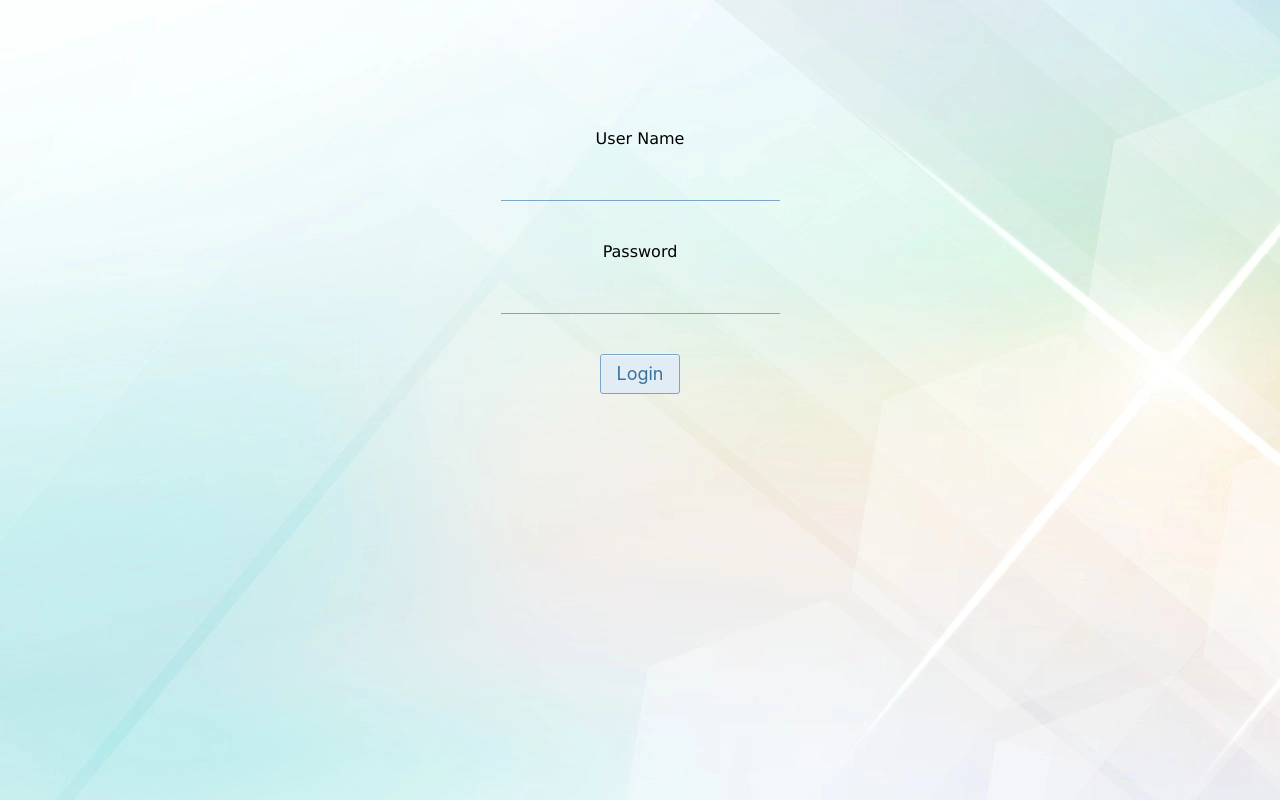
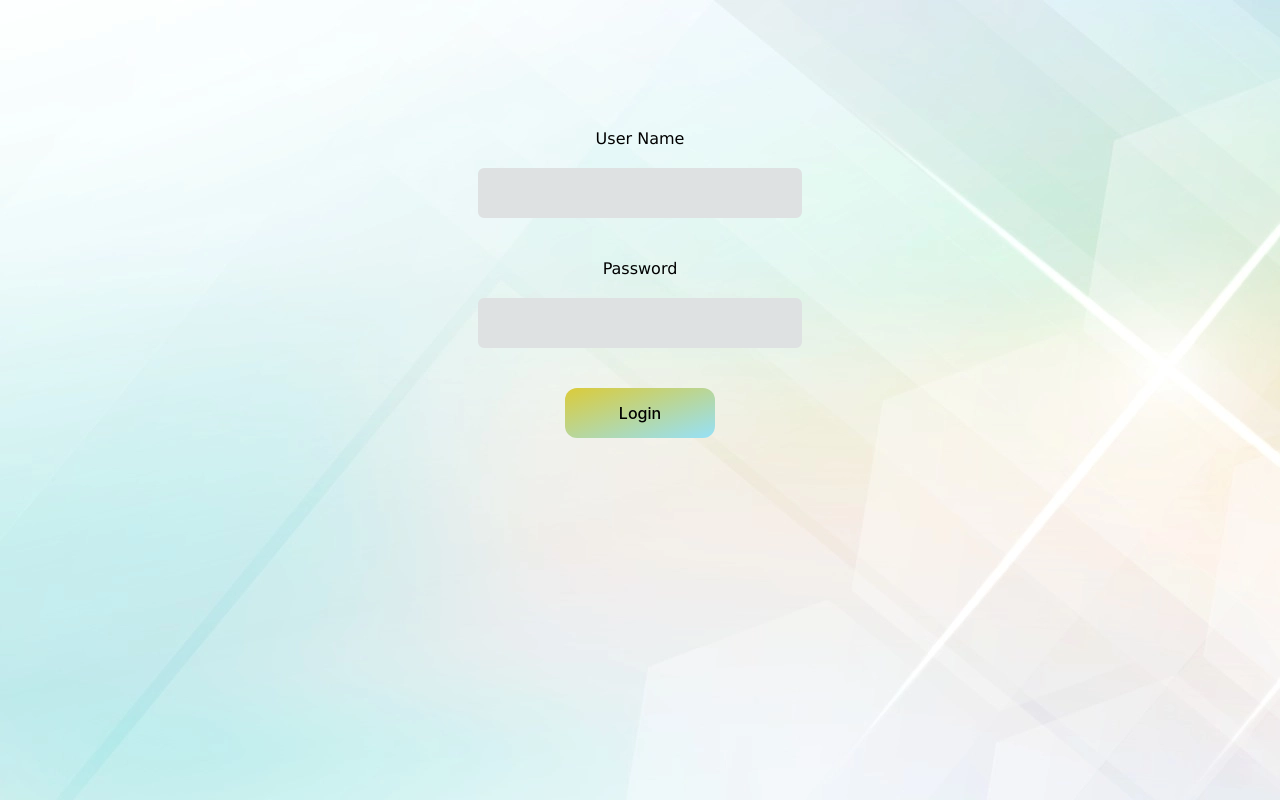
Before and after one commit to zoharhazani/note---react---express, a React (Create React App) app: page /Login in a window 1280 px wide. Built offline with nearby package versions, Linux system fonts and the light colour scheme.

Commit message:
bug fixes , ui changes

```diff
--- a/src/App.css
+++ b/src/App.css
@@ -8,9 +8,11 @@
   justify-content: space-between;
   max-width: 300px;
   max-height: 300px;
+  min-width: 300px;
+  margin: 5px;
+  float: left;
 }
 .notes-list {
-  display: grid;
   grid-gap: 1rem;
   grid-template-columns: repeat(auto-fit, minmax(250px, 1fr));
 }
@@ -26,7 +28,6 @@ textarea {
 }
 textarea:focus {
   outline: none;
-  cursor: pointer;
 }
 .save {
   background-color: aliceblue;
@@ -61,13 +62,11 @@ textarea:focus {
 
 .inputTitle:focus {
   outline: none;
-  cursor: pointer;
   border-bottom: 1px solid black;
   width: 120px;
 }
 .inputTitle:hover {
   outline: none;
-  cursor: pointer;
   border-bottom: 1px solid black;
   width: 120px;
 }
@@ -79,17 +78,26 @@ textarea:focus {
 }
 
 .inputTxt {
-  background-color: transparent;
-  border-style: solid;
-  border-width: 0px 0px 1px 0px;
-  border-color: #7aa7c7;
-  outline: 0;
-  height: 30px;
-  width: 275px;
-  text-align: center;
-  align-items: center;
-  justify-content: center;
-  display: flex;
+  font-size: 14px;
+  border-radius: 6px;
+  line-height: 1.5;
+  padding: 5px 10px;
+  transition: box-shadow 100ms ease-in, border 100ms ease-in,
+    background-color 100ms ease-in;
+  border: 2px solid #dee1e2;
+  color: rgb(14, 14, 16);
+  background: #dee1e2;
+  display: block;
+  height: 36px;
+  width: 300px;
+}
+.inputTxt:hover {
+  border-color: #ccc;
+}
+
+.inputTxt:focus {
+  border-color: #9147ff;
+  background: #fff;
 }
 
 .containerLogin {
@@ -98,55 +106,6 @@ textarea:focus {
   display: flex;
   margin-top: 10%;
   text-align: center;
-}
-
-.btnLogin {
-  align-items: center;
-  justify-content: center;
-  display: flex;
-  text-align: center;
-  width: 80px;
-  height: 40px;
-  background-color: #e1ecf4;
-  border-radius: 3px;
-  border: 1px solid #7aa7c7;
-  box-shadow: rgba(255, 255, 255, 0.7) 0 1px 0 0 inset;
-  box-sizing: border-box;
-  color: #39739d;
-  cursor: pointer;
-  display: inline-block;
-  font-family: -apple-system, system-ui, "Segoe UI", "Liberation Sans",
-    sans-serif;
-  font-size: 18px;
-  font-weight: 400;
-  line-height: 1.15385;
-  margin: 0;
-  outline: none;
-  padding: 8px 0.8em;
-  position: relative;
-  text-align: center;
-  text-decoration: none;
-  user-select: none;
-  -webkit-user-select: none;
-  touch-action: manipulation;
-  vertical-align: baseline;
-  white-space: nowrap;
-}
-
-.btnLogin:hover,
-.btnLogin:focus {
-  background-color: #b3d3ea;
-  color: #2c5777;
-}
-
-.btnLogin:focus {
-  box-shadow: 0 0 0 4px rgba(0, 149, 255, 0.15);
-}
-
-.btnLogin:active {
-  background-color: #a0c7e4;
-  box-shadow: none;
-  color: #2c5777;
 }
 
 .labelLogin {
@@ -159,7 +118,6 @@ textarea:focus {
   border-radius: 12px;
   color: black;
   cursor: pointer;
-  display: inline-block;
   font-family: -apple-system, system-ui, "Segoe UI", Roboto, Helvetica, Arial,
     sans-serif;
   font-size: 16px;
@@ -177,36 +135,30 @@ textarea:focus {
   align-items: center;
 }
 
-.login-btn:not([disabled]):focus {
+.position-loginbtn-home {
+  position: fixed;
+  top: 20px;
+  right: 30px;
+}
+
+.login-btn-home:not([disabled]):focus {
   box-shadow: 0 0 0.25rem rgba(0, 0, 0, 0.5),
     -0.125rem -0.125rem 1rem rgba(213, 219, 126, 0.5),
     0.125rem 0.125rem 1rem rgba(244, 255, 90, 0.5);
 }
 
-.login-btn:not([disabled]):hover {
+.login-btn-home:not([disabled]):hover {
   box-shadow: 0 0 0.25rem rgba(0, 0, 0, 0.5),
     -0.125rem -0.125rem 1rem rgba(213, 219, 126, 0.5),
     0.125rem 0.125rem 1rem rgba(244, 255, 90, 0.5);
-}
-
-.container-home {
-  max-width: 1400px;
-  margin-right: auto;
-  margin-left: auto;
-  margin-top: 5%;
-  padding-right: 15px;
-  padding-left: 15px;
-  align-items: center;
-}
-
-.footer-home {
-  display: flex;
-  align-items: center;
-  justify-content: space-between;
-  margin-left: 47%;
 }
 
 .logout-btn {
   border: none;
   cursor: pointer;
 }
+
+.size-btn-login {
+  width: 150px;
+  height: 50px;
+}
--- a/src/Components/EditNote.js
+++ b/src/Components/EditNote.js
@@ -1,30 +1,36 @@
-import { useEffect, useState } from "react";
 import { MdDeleteForever } from "react-icons/md";
 
 const EditNote = ({ id, text, date, title, handleDeleteNote, setNote }) => {
-  const [noteText, setNoteText] = useState(title);
-  const [noteTitle, setNoteTitle] = useState(text);
-
-  useEffect(() => {
-    setNote({ id, text: noteText, date, title: noteTitle });
-  }, [noteText, noteTitle]);
-
   return (
     <div className="note new">
       <input
         className="inputTitle"
         type="text"
         placeholder="title"
-        value={noteTitle}
-        onChange={(e) => setNoteTitle(e.target.value)}
+        value={title}
+        onChange={(e) =>
+          setNote({
+            id,
+            title: e.target.value,
+            date: new Date().toLocaleString(),
+            text,
+          })
+        }
       ></input>
       <br />
       <textarea
         rows="8"
         cols="10"
         placeholder="Type to add a note..."
-        value={noteText}
-        onChange={(e) => setNoteText(e.target.value)}
+        value={text}
+        onChange={(e) =>
+          setNote({
+            id,
+            text: e.target.value,
+            date: new Date().toLocaleString(),
+            title,
+          })
+        }
       ></textarea>
       <div className="note-footer">
         <small>{date}</small>
--- a/src/Components/Note.js
+++ b/src/Components/Note.js
@@ -1,5 +1,4 @@
 import { useState } from "react";
-
 import AddNote from "./AddNote";
 
 const Note = ({ id, text, date, title }) => {
--- a/src/pages/Edit.js
+++ b/src/pages/Edit.js
@@ -21,22 +21,25 @@ function Edit() {
     );
   }
 
-  const addNote = (text, title) => {
+  const handleAddNote = (text, title) => {
+    // console.log({ text, title }, "handleAddNote");
     const date = new Date();
     const newNote = {
       id: nanoid(),
       text: text,
       title: title,
-      date: date.toLocaleDateString(),
+      date: date.toLocaleString(),
     };
 
     const newNotes = [...(notes ?? []), newNote];
+
     setNotes(newNotes);
     return true;
   };
 
   const deleteNote = (id) => {
     const newNotes = notes.filter((note) => note.id !== id);
+
     setNotes(newNotes);
     return true;
   };
@@ -51,19 +54,25 @@ function Edit() {
   useEffect(() => {
     // if i already have notes
     if (notes !== null) {
+      // console.log({ notes }, "current notes");
       localStorage.setItem("notes", JSON.stringify(notes));
     }
   }, [notes]);
 
   return (
     <>
-      <button className="logout-btn" onClick={() => navigate("/")}>
+      <button
+        className="login-btn position-loginbtn-home"
+        onClick={() => navigate("/")}
+      >
         Logout
       </button>
       <div className="container">
         <h1>Notes</h1>
-        <div className="notes-list">
+        <div className="notes-list ">
           {notes?.map((note) => {
+            console.log({ text: note.text, title: note.title });
+
             return (
               <EditNote
                 key={note.id}
@@ -76,9 +85,9 @@ function Edit() {
               />
             );
           })}
+          <AddNote handleAddNode={handleAddNote} />
         </div>
         <br />
-        <AddNote handleAddNode={addNote} />
       </div>
     </>
   );
--- a/src/pages/Home.js
+++ b/src/pages/Home.js
@@ -1,7 +1,6 @@
 import { useState } from "react";
 import { useEffect } from "react";
 import "../App.css";
-import NotesList from "../Components/NoteList";
 import { useNavigate } from "react-router-dom";
 import Note from "Components/Note";
 
@@ -23,7 +22,8 @@ function Home() {
   }, []);
 
   return (
-    <div className="container-home">
+    <>
+      <div className="container">
         <h1>Notes</h1>
         <div className="notes-list">
           {notes.map((note) => {
@@ -40,13 +40,14 @@ function Home() {
             );
           })}
         </div>
-      <br />
-      <div className="footer-home">
-        <button className="login-btn" onClick={() => navigate("/Login")}>
+      </div>
+      <button
+        className="login-btn position-loginbtn-home"
+        onClick={() => navigate("/Login")}
+      >
         Login
       </button>
-      </div>
-    </div>
+    </>
   );
 }
 
--- a/src/pages/Login.js
+++ b/src/pages/Login.js
@@ -1,10 +1,10 @@
-import 'App.css';
-import { useState } from 'react';
-import Edit from './Edit';
-import { useNavigate } from 'react-router-dom';
+import "App.css";
+import { useState } from "react";
+import Edit from "./Edit";
+import { useNavigate } from "react-router-dom";
 function Login() {
-    const [userName,setUserName]=useState("");
-    const[password,setPasswords]=useState("");
+  const [userName, setUserName] = useState("");
+  const [password, setPasswords] = useState("");
 
   const navigate = useNavigate();
 
@@ -14,40 +14,55 @@ function Login() {
     var inputUserName = userName;
     var inputPassword = password;
 
-        if(!inputValidation(inputUserName,inputPassword))
-        {
+    if (!inputValidation(inputUserName, inputPassword)) {
       alert("please enter correct user name or password");
       setUserName("");
       setPasswords("");
-        }
-        else
-        {
-            navigate('/Edit');
+    } else {
+      navigate("/Edit");
     }
 
-        document.getElementById("user-name").value ="";
-        document.getElementById("password").value="";
-    }
-    function inputValidation (inputUserName,inputPassword) {
-
-        if(inputUserName != "admin" || inputPassword != "123")
-        {
+    document.getElementById("user-name").value = "";
+    document.getElementById("password").value = "";
+  };
+  function inputValidation(inputUserName, inputPassword) {
+    if (inputUserName != "admin" || inputPassword != "123") {
       return false;
     }
     return true;
   }
 
   return (
-        <div className='containerLogin'>
+    <div className="containerLogin">
       <form onSubmit={handleSubmit}>
-                <label className='labelLogin'>User Name</label><br/><br/>
-                <input type="text" className="inputTxt" id="user-name" onChange={(e)=>setUserName(e.target.value)}></input><br/><br/>
-                <label className='labelLogin' >Password</label><br/><br/>
-                <input type="password" className="inputTxt" id="password" onChange={(e)=>setPasswords(e.target.value)}></input><br/><br/>
-                <button className='btnLogin' type="submit">Login</button>
+        <label className="labelLogin">User Name</label>
+        <br />
+        <br />
+        <input
+          type="text"
+          className="inputTxt"
+          id="user-name"
+          onChange={(e) => setUserName(e.target.value)}
+        ></input>
+        <br />
+        <br />
+        <label className="labelLogin">Password</label>
+        <br />
+        <br />
+        <input
+          type="password"
+          className="inputTxt"
+          id="password"
+          onChange={(e) => setPasswords(e.target.value)}
+        ></input>
+        <br />
+        <br />
+        <button className="login-btn size-btn-login " type="submit">
+          Login
+        </button>
       </form>
     </div>
   );
-};
+}
 
 export default Login;
```
Lines whose indentation alone changed are shown as unchanged.
